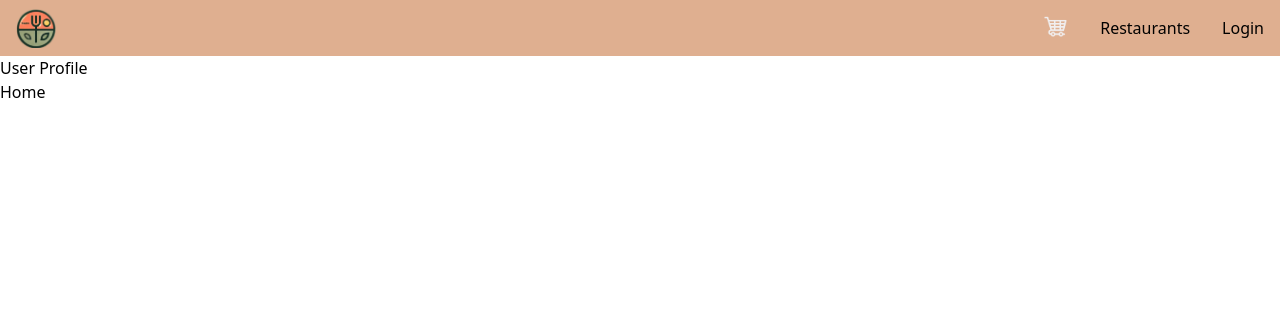
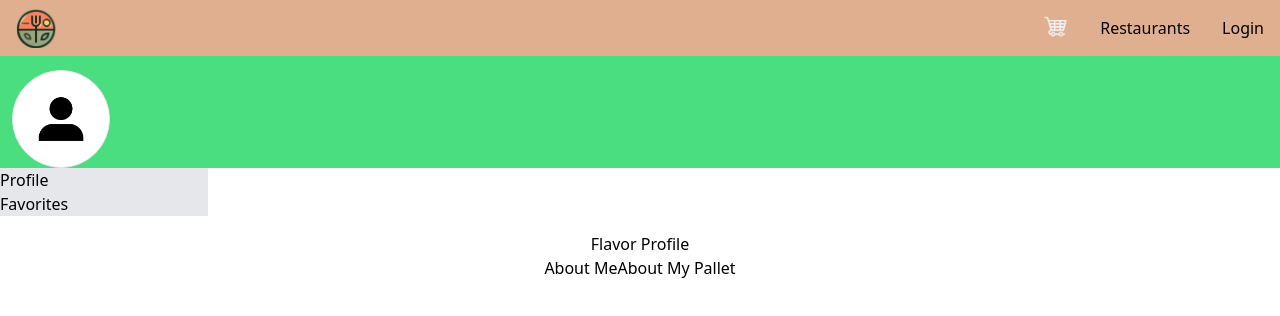
Before and after one commit to Bay-Valley-Tech-Code-Academy/EatsInReach, a Next.js app: page /Pages/UserProfile in a window 1280 px wide. Shown: the top 316 px of the page. Built offline with nearby package versions, Linux system fonts and the light colour scheme; no server answers.

Commit message:
just to merge

```diff
--- a/src/app/Pages/UserProfile/page.js
+++ b/src/app/Pages/UserProfile/page.js
@@ -1,14 +1,58 @@
-"use client"
-import Link from 'next/link';
-import Navbar from '@/Components/Navbar'
+"use client";
+import Link from "next/link";
+import Navbar from "@/Components/Navbar";
+
+
+
 
 export default function LoginVendor() {
-    return(
-        <div>
-            <Navbar />
-            <div>User Profile</div>
-            <Link href="/">Home</Link>
+  return (
+    <div>
+      <Navbar />
+      <div className="flex bg-green-400 h-28 items-end"> {/* Profile image and background */}
+        <div className=" bg-white border w-fit rounded-full ml-3">
+            <img src="/images/profile-icon.png"
+                height="15"
+                width="25"
+                alt="Profile picture"
+                className="w-24 h-24  ">
+            </img>
+        </div>
+      </div>
+
+ {/*Main Components*/}
+
+
+
+        {/* sidebar */}
+        <div className="">
+        <div className="bg-gray-200 w-52 ">
+        <ul>
+            <li>Profile</li>
+            <li>Favorites</li>
+
+        </ul>
         </div>
 
-    )
+        {/* Sidebar content */}
+        <div className="flex h-screen w-full items-center justify-center flex-col mt-4 mb-4">
+            <h1>Flavor Profile</h1>
+            {/* About me/What do you like to eat? */}
+
+
+
+
+            <div className="flex h-screen w-full justify-center ">
+            <div>
+                <h1>About Me</h1>
+            </div>
+            <div>
+                <h1>About My Pallet</h1>
+            </div>
+            </div>
+            </div>
+
+        </div>
+    </div>
+  );
 }
```
Also changed, not shown: public/images/profile-icon.png (added).
